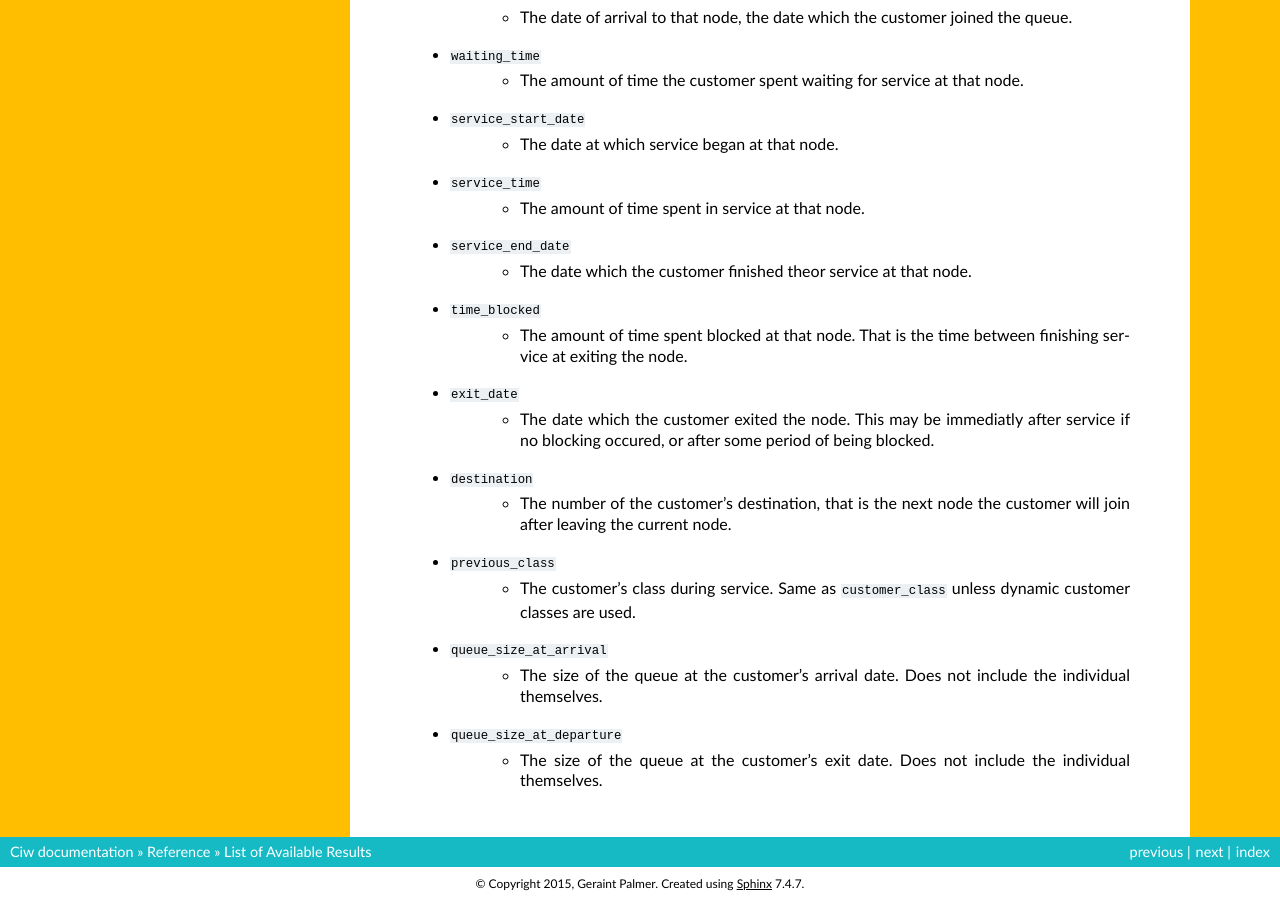
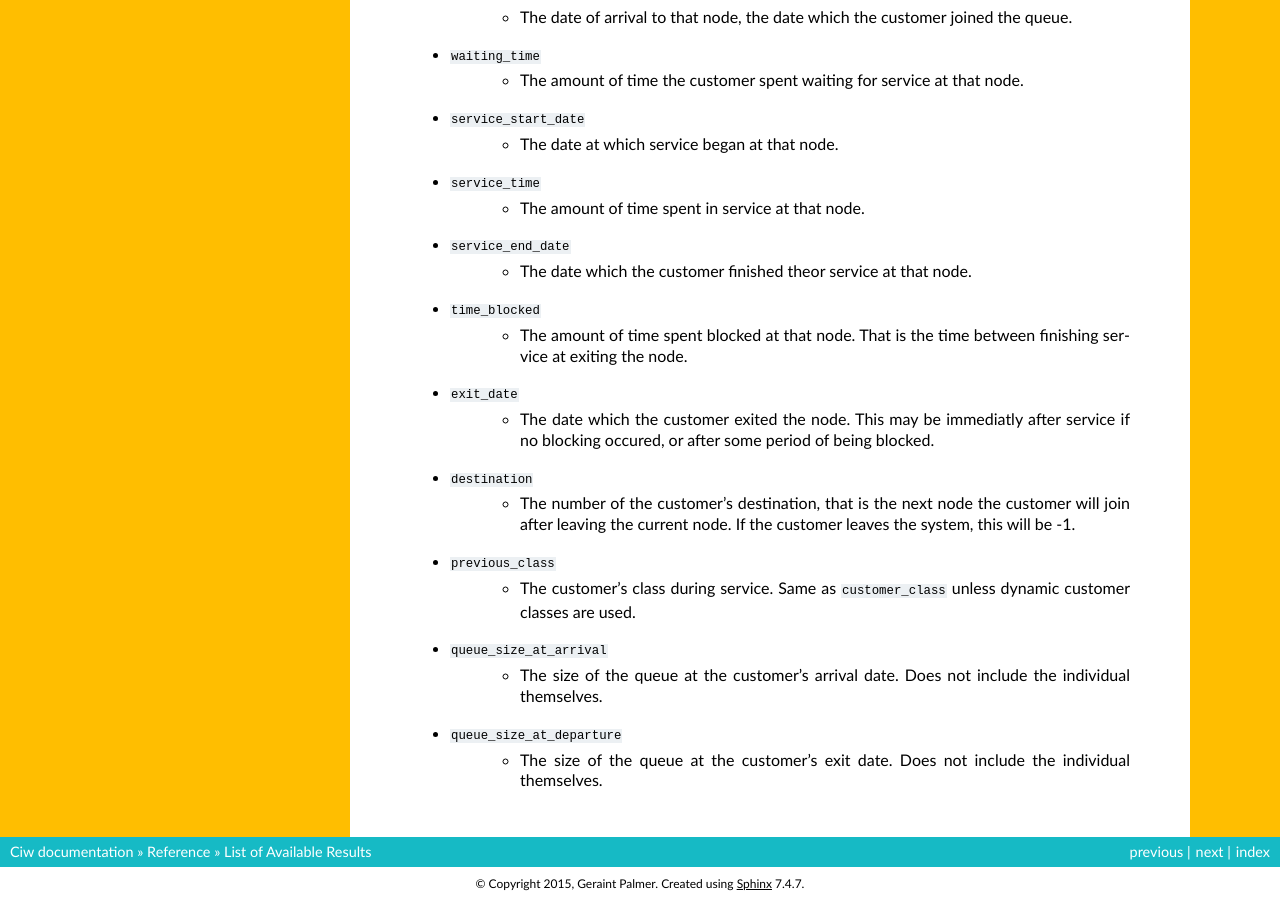
Before and after one commit to CiwPython/Ciw, a Sphinx documentation site: the page built from docs/Reference/results.rst, in a window 1280 px wide and 900 px high, scrolled down 678 px. Built offline with Sphinx 7.4.7, drawn with Linux system fonts in a browser that asks for light colours; pages that are not in the unit, such as notebooks, are missing from menus.

Commit message:
add -1 destination node to results docs

```diff
--- a/docs/Reference/results.rst
+++ b/docs/Reference/results.rst
@@ -45,7 +45,7 @@ The data records contained in this list are named tuples with the following vari
     - :code:`exit_date`
        - The date which the customer exited the node. This may be immediatly after service if no blocking occured, or after some period of being blocked.
     - :code:`destination`
-       - The number of the customer's destination, that is the next node the customer will join after leaving the current node.
+       - The number of the customer's destination, that is the next node the customer will join after leaving the current node. If the customer leaves the system, this will be -1.
     - :code:`previous_class`
        - The customer's class during service. Same as :code:`customer_class` unless dynamic customer classes are used.
     - :code:`queue_size_at_arrival`
```
